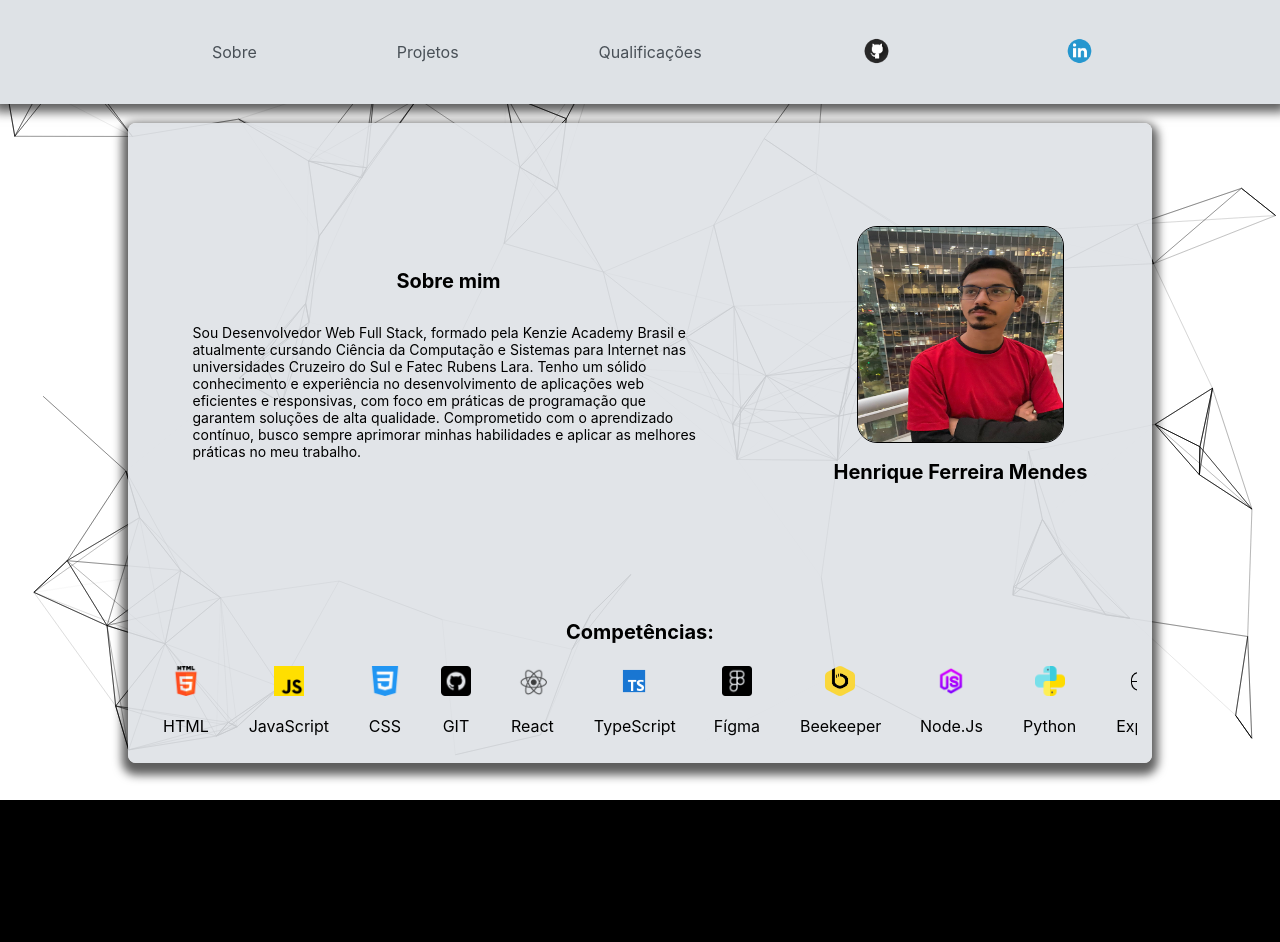
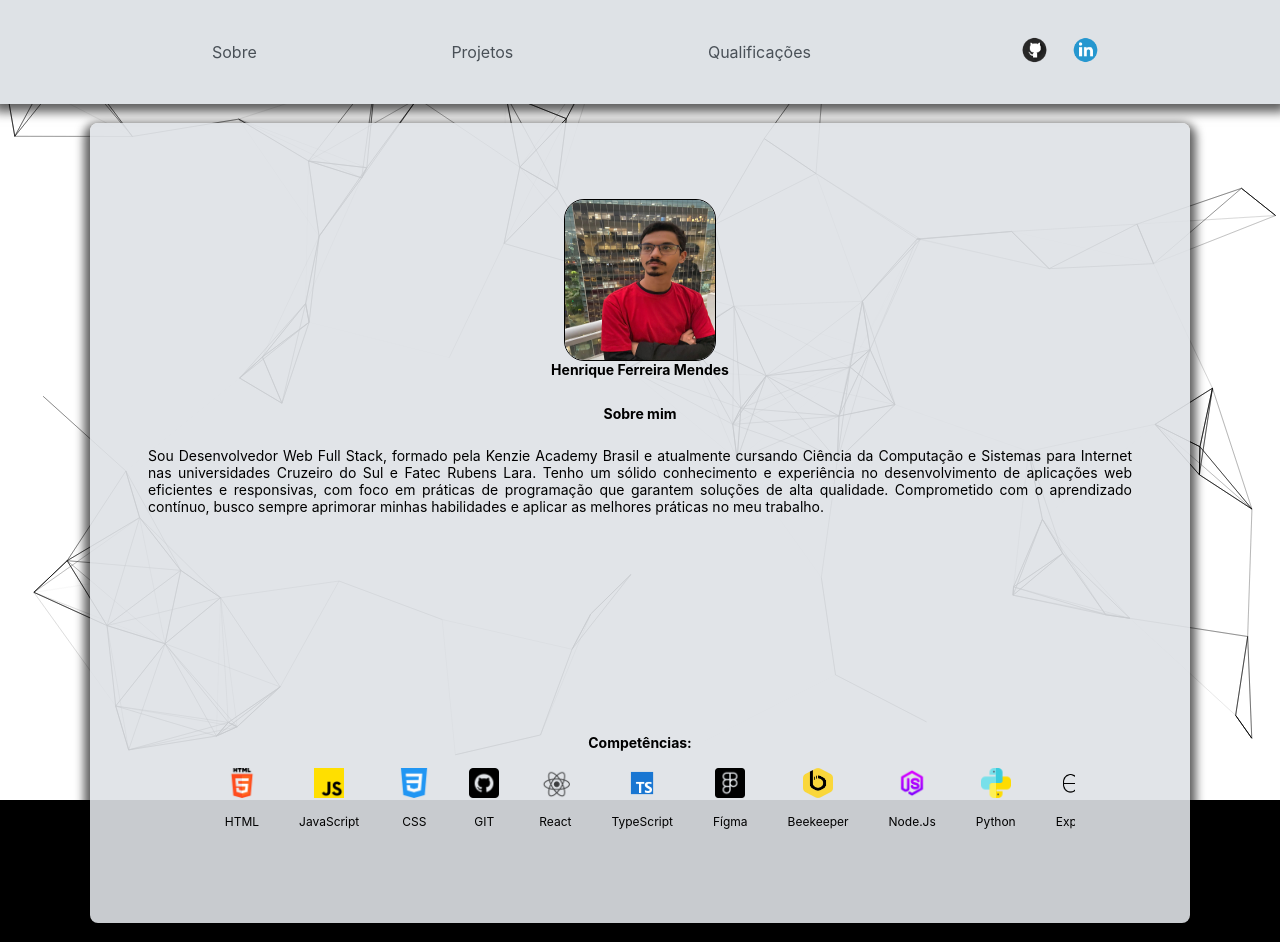
Before and after one commit to hennixfer99/New-Portifolio, a React (Create React App) app: page / in a window 1280 px wide. Before the commit the page ends 800 px from the top, so only its background shows below. Built offline with nearby package versions, Linux system fonts and the light colour scheme.

Commit message:
new-changes

```diff
--- a/src/Components/Header/Header.jsx
+++ b/src/Components/Header/Header.jsx
@@ -3,6 +3,7 @@ import menu from "../../imgs/Menu.png";
 import Menu from "../Menu/Menu";
 import gh from "../../imgs/github.png";
 import lk from "../../imgs/linkedin.png";
+import logo from "../../imgs/logo.png";
 import React, { useState, useEffect } from "react";
 import { Link } from "react-router-dom";
 
@@ -11,19 +12,6 @@ function Header() {
     const [width, setWidth] = useState(window.innerWidth);
     const breakpoint = 600;
 
-    function github() {
-        const redirect = window.open("https://github.com/hennixfer99");
-        setMenuOpen(false);
-        return redirect;
-    }
-    function linkedin() {
-        const redirect = window.open(
-            "https://www.linkedin.com/in/henrique-ferreira-mendes-0012451b2/"
-        );
-        setMenuOpen(false);
-        return redirect;
-    }
-
     function menuAtivo() {
         if (menuOpen === true) {
             setMenuOpen(false);
@@ -31,7 +19,6 @@ function Header() {
             setMenuOpen(true);
         }
     }
-
 
     useEffect(() => {
         const windowSize = () => setWidth(window.innerWidth);
@@ -45,6 +32,7 @@ function Header() {
         <Container>
             {width > breakpoint ? (
                 <ul className="buttons-homepage">
+                    {/* <img alt="minha logo HFM que significa Henrique Ferreira Mendes" src={logo} className="hfm"/> */}
                     <Link to="/">
                         <li>Sobre</li>
                     </Link>
@@ -54,14 +42,31 @@ function Header() {
                     <Link to="/qualificacoes">
                         <li>Qualificações</li>
                     </Link>
+                    <span className="my-networks">
+                        <a
+                            href="https://github.com/hennixfer99"
+                            target="_blank"
+                            rel="noopener noreferrer"
+                            onClick={() => setMenuOpen(false)}
+                        >
+                            <img
+                                src={gh}
+                                alt="Acessar meus repositórios no GitHub"
+                            />
+                        </a>
 
-                    <button onClick={github}>
-                        <img src={gh} alt="github" />
-                    </button>
-
-                    <button onClick={linkedin}>
-                        <img src={lk} alt="linkedin" />
-                    </button>
+                        <a
+                            href="https://www.linkedin.com/in/henrique-ferreira-mendes-0012451b2/"
+                            target="_blank"
+                            rel="noopener noreferrer"
+                            onClick={() => setMenuOpen(false)}
+                        >
+                            <img
+                                src={lk}
+                                alt="Acessar meu perfil profissional no LinkedIn"
+                            />
+                        </a>
+                    </span>
                 </ul>
             ) : (
                 <figure>
@@ -74,12 +79,7 @@ function Header() {
                 </figure>
             )}
 
-            <Menu
-                abrir={menuOpen}
-                sair={setMenuOpen}
-                link1={github}
-                link2={linkedin}
-            />
+            <Menu abrir={menuOpen} sair={setMenuOpen} />
         </Container>
     );
 }
--- a/src/Components/Header/Styled.jsx
+++ b/src/Components/Header/Styled.jsx
@@ -27,14 +27,24 @@ const Container = styled.div`
         cursor: pointer;
     }
 
-    button {
+    .my-networks {
+        display: inline-block;
+    }
+
+    a {
         background-color: transparent;
         border: none;
     }
-
-    button img {
+    a img {
         max-width: 60px;
         max-height: 32px;
+        cursor: pointer;
+    }
+    .hfm {
+        border: 1.5px solid #adb5bd;
+        border-radius: 8px;
+        width: 4rem;
+        height: 4rem;
         cursor: pointer;
     }
     .buttons-homepage {
@@ -53,9 +63,6 @@ const Container = styled.div`
         max-height: 100%;
         color: #495057;
     }
-    p {
-        color: #4529e6;
-    }
     .breakpoint {
         text-align: center;
         align-items: center;
--- a/src/Components/Menu/Menu.jsx
+++ b/src/Components/Menu/Menu.jsx
@@ -1,9 +1,9 @@
 import { Link } from "react-router-dom";
 import Container from "./Styled";
-import github from "../../imgs/github.png";
-import linkedin from "../../imgs/linkedin.png";
+import gh from "../../imgs/github.png";
+import lk from "../../imgs/linkedin.png";
 
-function Menu({ abrir, sair, link1, link2 }) {
+function Menu({ abrir, sair }) {
     return (
         <Container className={abrir ? "active" : null}>
             <div className="menu-animation">
@@ -12,7 +12,7 @@ function Menu({ abrir, sair, link1, link2 }) {
                         className="buttonreturn"
                         onClick={() => sair(false)}
                     >
-                        <p>X</p>
+                        X
                     </button>
                 </header>
                 <main>
@@ -25,12 +25,29 @@ function Menu({ abrir, sair, link1, link2 }) {
                     <Link to="/qualificacoes" onClick={() => sair(false)}>
                         <li>Qualificações</li>
                     </Link>
-                    <button onClick={link1}>
-                        <img src={github} alt="github" />
-                    </button>
-                    <button onClick={link2}>
-                        <img src={linkedin} alt="linkedin" />
-                    </button>
+                    <a
+                        href="https://github.com/hennixfer99"
+                        target="_blank"
+                        rel="noopener noreferrer"
+                        onClick={() => sair(false)}
+                    >
+                        <img
+                            src={gh}
+                            alt="Acessar meus repositórios no GitHub"
+                        />
+                    </a>
+
+                    <a
+                        href="https://www.linkedin.com/in/henrique-ferreira-mendes-0012451b2/"
+                        target="_blank"
+                        rel="noopener noreferrer"
+                        onClick={() => sair(false)}
+                    >
+                        <img
+                            src={lk}
+                            alt="Acessar meu perfil profissional no LinkedIn"
+                        />
+                    </a>
                 </main>
             </div>
         </Container>
--- a/src/Components/Menu/Styled.jsx
+++ b/src/Components/Menu/Styled.jsx
@@ -36,6 +36,8 @@ const Container = styled.div`
         color: black;
         border: none;
         cursor: pointer;
+        opacity: 0;
+        transition: opacity, 1s;
     }
 
     main {
@@ -52,7 +54,7 @@ const Container = styled.div`
         max-height: 32px;
         margin-bottom: 20px;
     }
-    button {
+    a {
         background-color: transparent;
         border: none;
         margin-left: 15px;
@@ -72,25 +74,6 @@ const Container = styled.div`
         font-weight: 600;
         color: #495057;
     }
-    p {
-        font-weight: 600;
-        height: 40px;
-        margin-top: 20px;
-        padding-top: 20px;
-        padding-left: 35px;
-        border-top: 1.5px solid #adb5bd;
-        cursor: pointer;
-        text-align: start;
-        opacity: 0;
-        color: #495057;
-    }
-    button p {
-        margin: 0 0;
-        padding: 0 0;
-        border: none;
-        opacity: 0;
-    }
-
     &.active {
         height: 600px;
     }
@@ -102,7 +85,7 @@ const Container = styled.div`
         z-index: 1050;
     }
     &.active li,
-    p {
+    &.active button {
         opacity: 1;
         transition: opacity, 0.5s;
     }
--- a/src/pages/Homepage/Styled.jsx
+++ b/src/pages/Homepage/Styled.jsx
@@ -25,15 +25,18 @@ const Container = styled.div`
         display: flex;
         flex-direction: column;
         justify-content: space-evenly;
-        max-width: 50%;
-        margin: 0 5px;
+        max-width: 45%;
+        /* margin: 0 5px 6rem 0; */
     }
     .me {
         display: flex;
         flex-direction: column;
+        height: 75%;
         justify-content: space-evenly;
-        margin: 35px 5px;
         text-align: center;
+    }
+    .me h2 {
+        margin: 0 0;
     }
     h2 {
         text-align: center;
@@ -91,9 +94,16 @@ const Container = styled.div`
         border-radius: 8px;
         border: 1px solid grey;
     }
+
     @media (max-width: 800px), (max-height: 855px) {
+        .first-block {
+            max-height: 16rem;
+        }
+        .aboutMe {
+            margin: 0px 5px;
+        }
         .tecnologies {
-            max-height: 6.5rem;
+            max-height: 7rem;
             flex-wrap: nowrap;
             overflow: auto;
             overflow-x: auto;
@@ -104,11 +114,14 @@ const Container = styled.div`
             height: 30px;
         }
     }
-    @media (max-width: 770px) {
+    @media (max-width: 770px), (max-height: 820px) {
         .modal {
+            display: flex;
+            flex-direction: column;
             padding: 0 3%;
             width: 80%;
-            justify-content: space-between;
+            justify-content: space-around;
+            height: 100vh;
         }
 
         .personal-img {
@@ -126,6 +139,8 @@ const Container = styled.div`
 
         .aboutMe {
             max-width: 100%;
+            padding: 0 15px;
+            text-align: justify;
         }
 
         h2 {
@@ -134,45 +149,27 @@ const Container = styled.div`
         p {
             font-size: 12px;
         }
-
+        .tecnologies {
+            max-width: 85%;
+            margin: 0 auto;
+        }
         .skills {
-            margin-top: 4rem;
+            margin-top: 10rem;
+        }
+    }
+    @media (max-width: 450px) and (max-height: 850px) {
+        .first-block {
+            height: 15rem;
         }
         .tecnologies {
-            max-width: 82%;
+            max-width: 100%;
             margin: 0 auto;
         }
-    }
-    @media (max-width: 400px) and (min-height: 700px) {
-        .modal {
-            height: 90vh;
-        }
-        .first-block {
-            margin-top: 2rem;
-        }
         .skills {
-            margin-top: 7rem;
-        }
-        .tecnologies {
-            max-width: 90%;
-            margin: 0 auto;
+            margin-top: 20rem;
         }
     }
-    @media (max-width: 400px) and (max-height: 690px) {
-        .modal {
-            height: 100vh;
-        }
-        .first-block {
-            margin-top: 2rem;
-        }
-        .skills {
-            margin-top: 7rem;
-        }
-        .tecnologies {
-            max-width: 90%;
-            margin: 0 auto;
-        }
-    }
+
 `;
 
 export default Container;
```
Also changed, not shown: src/imgs/logo.png (added).
